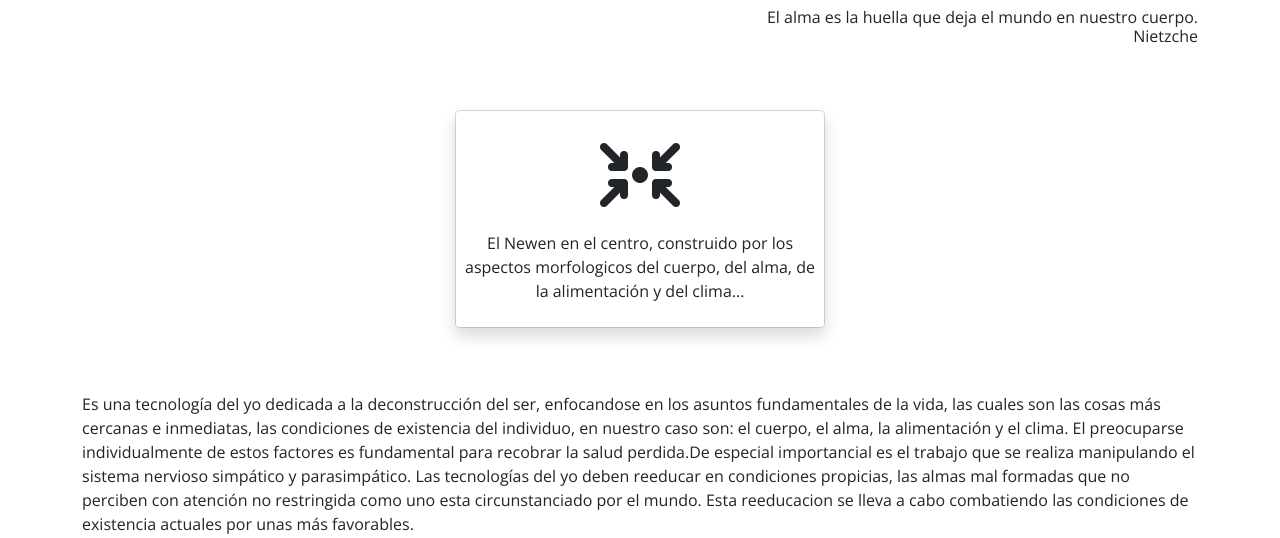
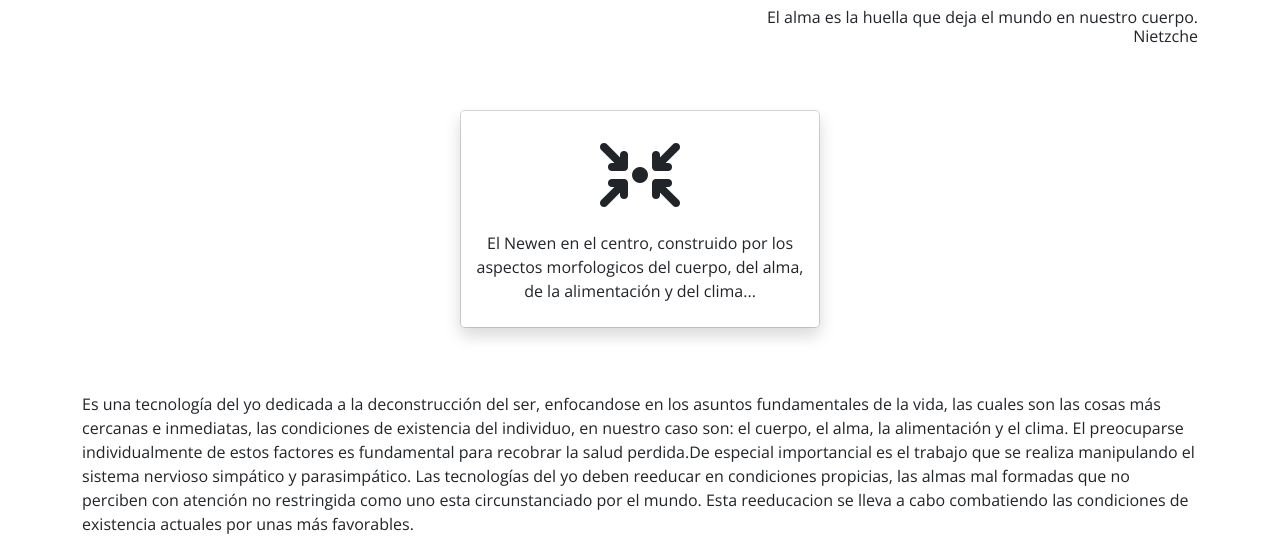
Before and after one commit to VictorPenafiel/Django_Deploy, a Django app: page /acerca in a window 1280 px wide. Shown: the part 313-851 px from the top of the page. Run offline with Django 3.2, Linux system fonts and the light colour scheme; some libraries are stand-ins or nearby versions; some web fonts are replaced.

Commit message:
dinamica

```diff
--- a/web/templates/about.html
+++ b/web/templates/about.html
@@ -11,7 +11,7 @@
         Nietzche
     </h6>
     <div data-aos="zoom-in" data-aos-duration="1300" class="container">
-        <div data-aos="flip-up" data-aos-duration="1300" class="dropdown-menu p-2 shadow rounded-3" style="width: 370px"
+        <div data-aos="flip-up" data-aos-duration="1300" class="dropdown-menu p-2 shadow rounded-3" style="width: 360px"
             id="dropdownCalendar">
             <div class="d-grid gap-1">
                 <div style="text-align: center;">
--- a/web/templates/index.html
+++ b/web/templates/index.html
@@ -70,7 +70,7 @@
                 <h3 class="text-center" id="titulo2">
                     Newendo: El camino de la energía.
                 </h3>
-                <div data-aos="flip-up" data-aos-duration="1300" class="dropdown-menu p-2 shadow rounded-3" style="width: 397px"
+                <div data-aos="flip-up" data-aos-duration="1300" class="dropdown-menu p-2 shadow rounded-3" style="width: 365px"
                     id="dropdownCalendar">
                     <div class="d-grid gap-1">
                         <div style="text-align: center;">
```
